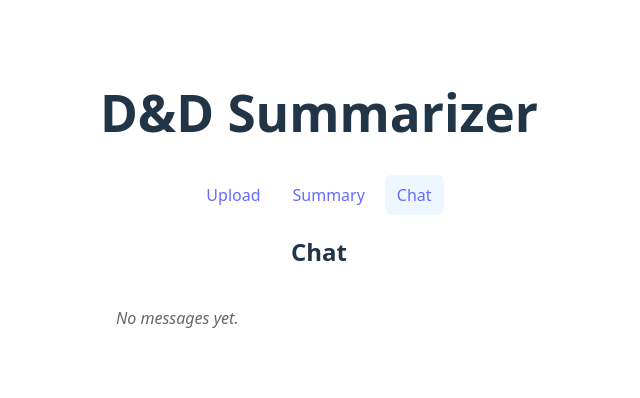
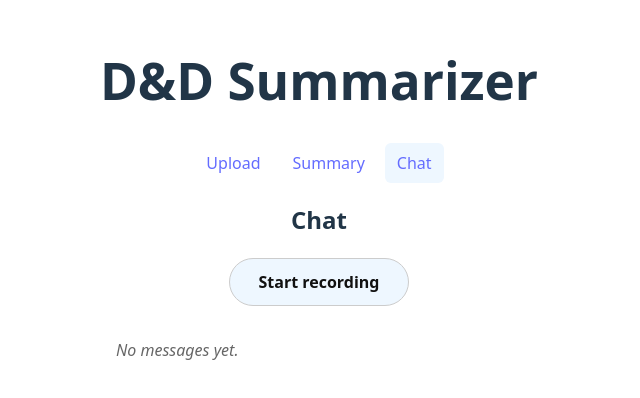
Before and after one commit to MichaelXian/dnd-summarizer-ui, a React (Vite) app in the folder web/: page /chat in a window 1280 px wide. Shown: the part 202-600 px from the top of the page, without its empty margins (321-961 px from the left). Built offline with nearby package versions, Linux system fonts and the light colour scheme.

Commit message:
Add mic recorder

```diff
--- /dev/null
+++ b/web/src/components/chat/MicRecorder.tsx
@@ -0,0 +1,153 @@
+import React, { useCallback, useEffect, useRef, useState } from 'react';
+import { postChat, type ChatResponse } from '../../api/api';
+
+const MicRecorder: React.FC = () => {
+  const [supported, setSupported] = useState<boolean>(true);
+  const [recording, setRecording] = useState<boolean>(false);
+  const [uploading, setUploading] = useState<boolean>(false);
+  const [error, setError] = useState<string | null>(null);
+  const [result, setResult] = useState<ChatResponse | null>(null);
+
+  const mediaRecorderRef = useRef<MediaRecorder | null>(null);
+  const streamRef = useRef<MediaStream | null>(null);
+  const chunksRef = useRef<BlobPart[]>([]);
+
+  useEffect(() => {
+    // Capability check
+    const ok = !!(navigator.mediaDevices && window.MediaRecorder);
+    setSupported(ok);
+  }, []);
+
+  const cleanupStream = () => {
+    if (mediaRecorderRef.current) {
+      try {
+        if (mediaRecorderRef.current.state !== 'inactive') {
+          mediaRecorderRef.current.stop();
+        }
+      } catch {}
+      mediaRecorderRef.current = null;
+    }
+    if (streamRef.current) {
+      streamRef.current.getTracks().forEach(t => t.stop());
+      streamRef.current = null;
+    }
+  };
+
+  useEffect(() => {
+    return () => cleanupStream();
+  }, []);
+
+  const startRecording = useCallback(async () => {
+    setError(null);
+    setResult(null);
+    try {
+      const stream = await navigator.mediaDevices.getUserMedia({ audio: true });
+      streamRef.current = stream;
+
+      const mimeTypes = [
+        'audio/webm;codecs=opus',
+        'audio/webm',
+        'audio/ogg;codecs=opus',
+        'audio/ogg'
+      ];
+      let mimeType = '';
+      for (const mt of mimeTypes) {
+        if ((window as any).MediaRecorder && MediaRecorder.isTypeSupported(mt)) {
+          mimeType = mt;
+          break;
+        }
+      }
+
+      const mr = new MediaRecorder(stream, mimeType ? { mimeType } : undefined);
+      mediaRecorderRef.current = mr;
+      chunksRef.current = [];
+
+      mr.ondataavailable = (e: BlobEvent) => {
+        if (e.data && e.data.size > 0) {
+          chunksRef.current.push(e.data);
+        }
+      };
+
+      mr.onstop = async () => {
+        try {
+          const blob = new Blob(chunksRef.current, { type: mr.mimeType || 'audio/webm' });
+          chunksRef.current = [];
+          setUploading(true);
+          const resp = await postChat(blob);
+          setResult(resp);
+        } catch (e: any) {
+          const message = e?.response?.data?.message || e?.message || 'Upload failed';
+          setError(message);
+        } finally {
+          setUploading(false);
+        }
+      };
+
+      mr.start();
+      setRecording(true);
+    } catch (e: any) {
+      const message = e?.message || 'Microphone access failed';
+      setError(message);
+      cleanupStream();
+    }
+  }, []);
+
+  const stopRecording = useCallback(() => {
+    if (!mediaRecorderRef.current) return;
+    try {
+      if (mediaRecorderRef.current.state !== 'inactive') {
+        mediaRecorderRef.current.stop();
+      }
+    } catch (e) {
+      // ignore
+    } finally {
+      setRecording(false);
+      if (streamRef.current) {
+        streamRef.current.getTracks().forEach(t => t.stop());
+        streamRef.current = null;
+      }
+    }
+  }, []);
+
+  if (!supported) {
+    return <div style={{ color: '#b00' }}>Your browser does not support microphone recording.</div>;
+  }
+
+  return (
+    <div style={{ display: 'flex', flexDirection: 'column', gap: '0.75rem', alignItems: 'center' }}>
+      <button
+        onClick={recording ? stopRecording : startRecording}
+        disabled={uploading}
+        style={{
+          minWidth: 180,
+          padding: '0.75rem 1.25rem',
+          borderRadius: 999,
+          border: '1px solid #ccc',
+          background: recording ? '#ffeaea' : '#eef7ff',
+          color: '#111',
+          cursor: uploading ? 'not-allowed' : 'pointer',
+          fontWeight: 600
+        }}
+      >
+        {recording ? 'Stop recording' : 'Start recording'}
+      </button>
+      {recording && <div style={{ color: '#b00' }}>Recording…</div>}
+      {uploading && <div>Uploading…</div>}
+      {error && <div style={{ color: 'crimson' }}>{error}</div>}
+      {result && (
+        <div style={{ width: '100%', maxWidth: 800, textAlign: 'left' }}>
+          <div style={{ fontSize: 12, color: '#666', marginBottom: 4 }}>Transcribed query</div>
+          <div style={{ background: '#f6f6f6', padding: '0.75rem', borderRadius: 8, marginBottom: '0.5rem' }}>
+            {result.query}
+          </div>
+          <div style={{ fontSize: 12, color: '#666', marginBottom: 4 }}>Response</div>
+          <div style={{ background: '#f6f6f6', padding: '0.75rem', borderRadius: 8 }}>
+            {result.response}
+          </div>
+        </div>
+      )}
+    </div>
+  );
+};
+
+export default MicRecorder;
--- a/web/src/components/chat/index.ts
+++ b/web/src/components/chat/index.ts
@@ -1,2 +1,3 @@
 export { default as ChatHistory } from './ChatHistory';
 export type { ChatMessage, ChatRole, ChatHistoryProps } from './ChatHistory';
+export { default as MicRecorder } from './MicRecorder';
--- a/web/src/pages/ChatPage.tsx
+++ b/web/src/pages/ChatPage.tsx
@@ -1,11 +1,13 @@
 import React from 'react';
-import { ChatHistory } from '../components/chat';
+import { ChatHistory, MicRecorder } from '../components/chat';
 
 const ChatPage: React.FC = () => {
-
   return (
     <div style={{ maxWidth: 800, margin: '0 auto' }}>
       <h2>Chat</h2>
+      <div style={{ marginBottom: '1rem' }}>
+        <MicRecorder />
+      </div>
       <ChatHistory messages={[]} />
     </div>
   );
```
